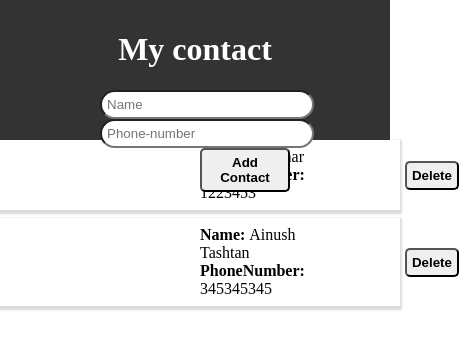
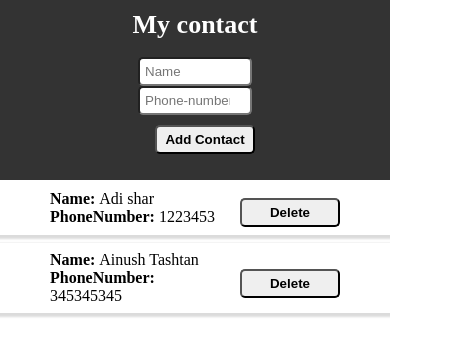
Before and after one commit to Adi8723/Notizen, a plain HTML site: page crud/crudApp.html in a window 390 px wide. Shown: the whole page, 459 px wide, since content can reach past the window. Drawn offline with Linux system fonts and the light colour scheme.

Commit message:
mobile style

```diff
--- a/crud/style.css
+++ b/crud/style.css
@@ -19,7 +19,7 @@
                 input {
                     margin-left: 0;
                     margin-right: 0;
-        border-radius: 15px;
+                    border-radius: 5px;
                     padding: 5px;
                     width: 200px;
                 }
@@ -29,6 +29,11 @@
                     border-radius: 5px;
                     font-weight: 700;
                     margin-left: 100px;
+                    cursor: pointer;
+                }
+
+                button:hover {
+                    filter: brightness(1.1);
                 }
 
                 .card {
@@ -36,10 +41,81 @@
                     justify-content: space-between;
                     align-items: center;
                     box-shadow: 0 2px 2px 2px rgb(0 0 0 / 14%);
-        padding: 8px 200px;
+                    padding: 8px 100px;
                     margin-bottom: 8px;
                 }
 
                 #content {
                     margin-top: 140px;
                 }
+
+                @media (max-width:850px) {
+                    .nav {
+                        background-color: #333;
+                        color: #fff;
+                        padding: 30px 80px 50px;
+                    }
+                    h1 {
+                        margin-top: -20px;
+                        font-size: 26px;
+                    }
+                    input {
+                        width: 140px;
+                    }
+                    button {
+                        margin-left: 20px;
+                        margin-top: 10px;
+                    }
+                    .card {
+                        padding: 8px 50px;
+                        margin-bottom: 8px;
+                    }
+                    #content {
+                        margin-top: 180px;
+                    }
+                }
+
+                @media (max-width:600px) {
+                    .nav {
+                        background-color: #333;
+                        color: #fff;
+                        padding: 30px 80px 50px;
+                    }
+                    input {
+                        width: 120px;
+                    }
+                    button {
+                        margin-left: 20px;
+                        margin-top: 10px;
+                    }
+                    .card {
+                        padding: 8px 20px;
+                        margin-bottom: 8px;
+                    }
+                    #content {
+                        margin-top: 180px;
+                    }
+                }
+
+                @media (max-width:450px) {
+                    .nav {
+                        background-color: #333;
+                        color: #fff;
+                        padding: 30px 80px 50px;
+                    }
+                    input {
+                        width: 100px;
+                    }
+                    button {
+                        margin-top: 10px;
+                        width: 100px;
+                        padding: 5px;
+                    }
+                    .card {
+                        padding: 8px 50px;
+                        margin-bottom: 8px;
+                    }
+                    #content {
+                        margin-top: 180px;
+                    }
+                }
```
Lines whose indentation alone changed are shown as unchanged.
